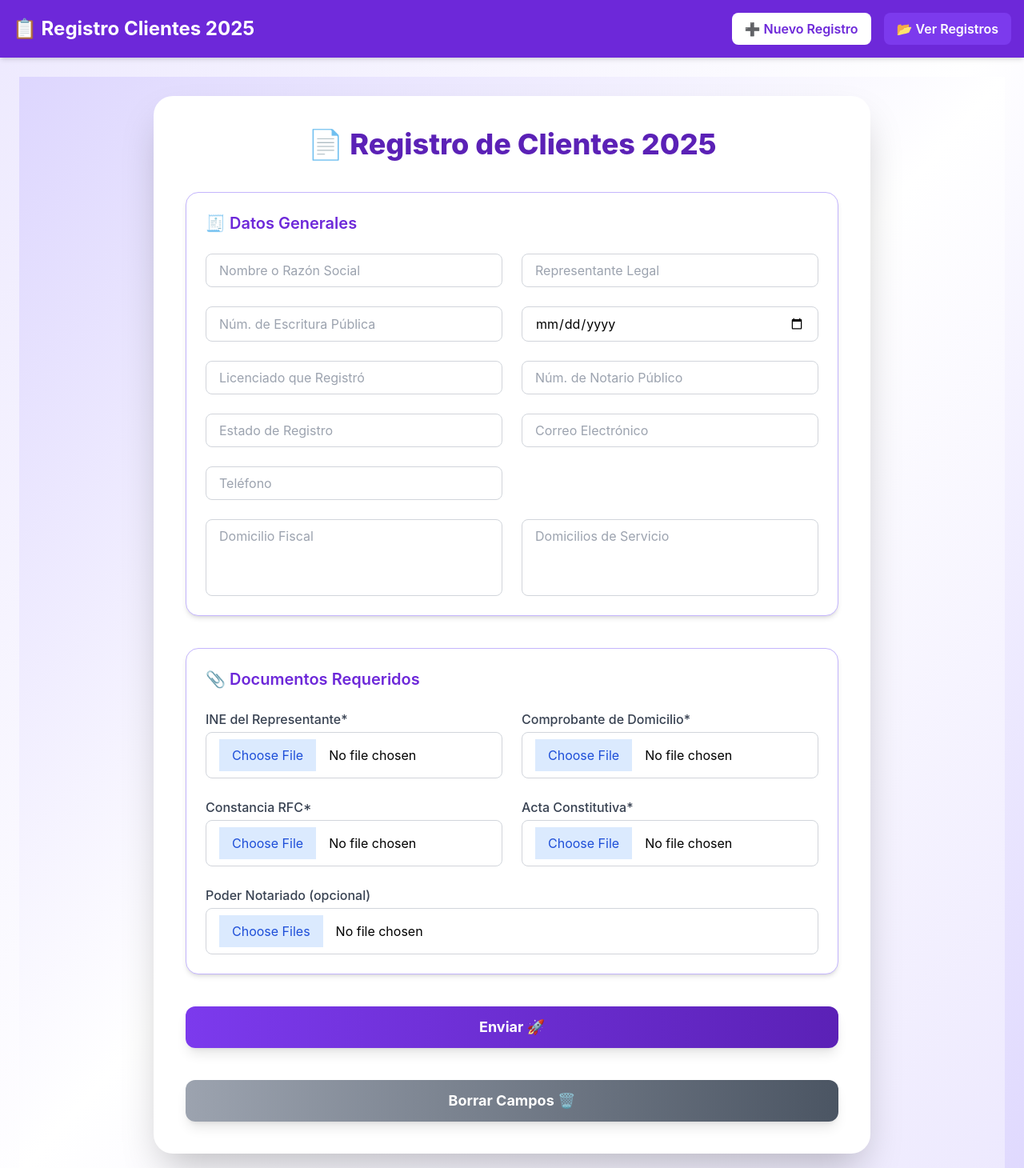
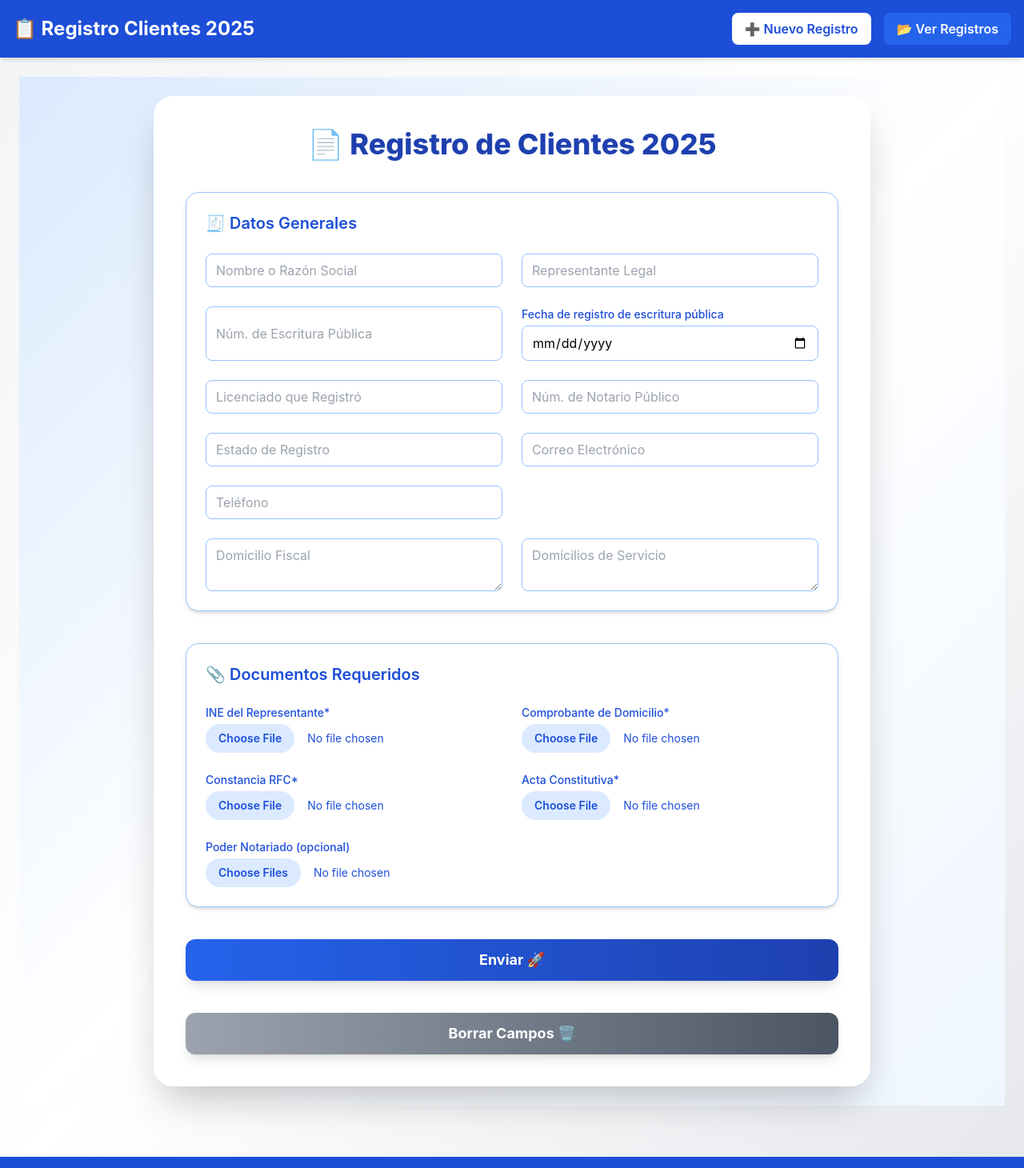
Before and after one commit to Jesus-007-cmd/registro-gastos-odes-frontend7, a React (Create React App) app: page / in a window 1280 px wide. Shown: the top 1460 px of the page at 80% size. Built offline with nearby package versions, Linux system fonts and the light colour scheme.

Commit message:
se realizan ajustes visuales

```diff
--- a/src/App.tsx
+++ b/src/App.tsx
@@ -6,16 +6,16 @@ const App: React.FC = () => {
   const [activeTab, setActiveTab] = useState<'form' | 'list'>('form');
 
   return (
-    <div className="min-h-screen bg-gradient-to-br from-violet-100 via-white to-violet-200">
-      <header className="bg-violet-700 text-white p-4 flex justify-between items-center shadow-md">
+    <div className="min-h-screen bg-gradient-to-br from-gray-100 via-white to-gray-200">
+      <header className="bg-blue-700 text-white p-4 flex justify-between items-center shadow-md">
         <h1 className="text-2xl font-bold">📋 Registro Clientes 2025</h1>
         <div className="space-x-4">
           <button
             onClick={() => setActiveTab('form')}
             className={`px-4 py-2 rounded-lg font-semibold transition ${
               activeTab === 'form'
-                ? 'bg-white text-violet-700'
-                : 'bg-violet-600 hover:bg-violet-500'
+                ? 'bg-white text-blue-700'
+                : 'bg-blue-600 hover:bg-blue-500'
             }`}
           >
             ➕ Nuevo Registro
@@ -24,8 +24,8 @@ const App: React.FC = () => {
             onClick={() => setActiveTab('list')}
             className={`px-4 py-2 rounded-lg font-semibold transition ${
               activeTab === 'list'
-                ? 'bg-white text-violet-700'
-                : 'bg-violet-600 hover:bg-violet-500'
+                ? 'bg-white text-blue-700'
+                : 'bg-blue-600 hover:bg-blue-500'
             }`}
           >
             📂 Ver Registros
@@ -38,7 +38,7 @@ const App: React.FC = () => {
         {activeTab === 'list' && <RegistrosList />}
       </main>
 
-      <footer className="bg-violet-700 text-white text-center py-3 mt-10">
+      <footer className="bg-blue-700 text-white text-center py-3 mt-10">
         © 2025 Registro Clientes — Creado con ❤️ por tu equipo
       </footer>
     </div>
--- a/src/components/ClienteForm.tsx
+++ b/src/components/ClienteForm.tsx
@@ -1,5 +1,4 @@
 import React, { useState, useRef } from 'react';
-// import axios from 'axios';
 import { API_BASE_URL } from '../config';
 
 type FormData = {
@@ -47,7 +46,8 @@ const ClienteForm: React.FC = () => {
     poderNotariado: null,
   });
 
-  // Refs para inputs de archivos
+  const [loading, setLoading] = useState(false);
+
   const ineRef = useRef<HTMLInputElement>(null);
   const comprobanteRef = useRef<HTMLInputElement>(null);
   const rfcRef = useRef<HTMLInputElement>(null);
@@ -66,6 +66,7 @@ const ClienteForm: React.FC = () => {
 
   const handleSubmit = async (e: React.FormEvent) => {
     e.preventDefault();
+    setLoading(true);
     const form = new FormData();
 
     Object.entries(formData).forEach(([key, value]) => {
@@ -86,11 +87,12 @@ const ClienteForm: React.FC = () => {
       console.log('✅ Respuesta backend:', data);
       alert(data.message);
 
-      // Limpiar campos después de enviar
       clearForm();
     } catch (err) {
       console.error('❌ Error al enviar datos:', err);
       alert('Error al enviar datos');
+    } finally {
+      setLoading(false);
     }
   };
 
@@ -115,7 +117,6 @@ const ClienteForm: React.FC = () => {
       actaConstitutiva: null,
       poderNotariado: null,
     });
-    // Limpiar inputs de archivo manualmente
     ineRef.current && (ineRef.current.value = '');
     comprobanteRef.current && (comprobanteRef.current.value = '');
     rfcRef.current && (rfcRef.current.value = '');
@@ -124,68 +125,91 @@ const ClienteForm: React.FC = () => {
   };
 
   return (
-    <div className="min-h-screen bg-gradient-to-br from-violet-200 via-white to-violet-100 flex items-center justify-center p-6">
+    <div className="min-h-screen bg-gradient-to-br from-blue-100 via-white to-blue-50 flex items-center justify-center p-6 relative">
+      {loading && (
+        <div className="absolute inset-0 bg-white bg-opacity-70 flex flex-col items-center justify-center z-50">
+          <div className="animate-spin rounded-full h-16 w-16 border-t-4 border-blue-600 border-solid"></div>
+          <p className="mt-4 text-blue-700 font-semibold">Registrando cliente...</p>
+        </div>
+      )}
       <form onSubmit={handleSubmit} className="w-full max-w-4xl bg-white rounded-3xl shadow-2xl p-10 space-y-10">
-        <h2 className="text-4xl font-extrabold text-center text-violet-800 mb-6">
+        <h2 className="text-4xl font-extrabold text-center text-blue-800 mb-6">
           📄 Registro de Clientes 2025
         </h2>
 
-        <div className="bg-white border border-violet-300 p-6 rounded-2xl shadow-md space-y-6">
-          <h3 className="text-xl font-semibold text-violet-700">🧾 Datos Generales</h3>
+        <div className="bg-white border border-blue-300 p-6 rounded-2xl shadow-md space-y-6">
+          <h3 className="text-xl font-semibold text-blue-700">🧾 Datos Generales</h3>
           <div className="grid grid-cols-1 md:grid-cols-2 gap-6">
-            <input name="razonSocial" placeholder="Nombre o Razón Social" required onChange={handleChange} className="input" value={formData.razonSocial} />
-            <input name="representanteLegal" placeholder="Representante Legal" required onChange={handleChange} className="input" value={formData.representanteLegal} />
-            <input name="numeroEscritura" placeholder="Núm. de Escritura Pública" required onChange={handleChange} className="input" value={formData.numeroEscritura} />
-            <input type="date" name="fechaEscritura" required onChange={handleChange} className="input" value={formData.fechaEscritura} />
-            <input name="licenciado" placeholder="Licenciado que Registró" required onChange={handleChange} className="input" value={formData.licenciado} />
-            <input name="numeroNotario" placeholder="Núm. de Notario Público" required onChange={handleChange} className="input" value={formData.numeroNotario} />
-            <input name="estadoRegistro" placeholder="Estado de Registro" required onChange={handleChange} className="input" value={formData.estadoRegistro} />
-            <input type="email" name="correo" placeholder="Correo Electrónico" required onChange={handleChange} className="input" value={formData.correo} />
-            <input name="telefono" placeholder="Teléfono" required onChange={handleChange} className="input" value={formData.telefono} />
+            <input name="razonSocial" placeholder="Nombre o Razón Social" required onChange={handleChange} className="border border-blue-300 rounded-lg px-3 py-2 focus:outline-none focus:ring-2 focus:ring-blue-400" value={formData.razonSocial} />
+            <input name="representanteLegal" placeholder="Representante Legal" required onChange={handleChange} className="border border-blue-300 rounded-lg px-3 py-2 focus:outline-none focus:ring-2 focus:ring-blue-400" value={formData.representanteLegal} />
+            <input name="numeroEscritura" placeholder="Núm. de Escritura Pública" required onChange={handleChange} className="border border-blue-300 rounded-lg px-3 py-2 focus:outline-none focus:ring-2 focus:ring-blue-400" value={formData.numeroEscritura} />
+
+            <div className="flex flex-col">
+              <label htmlFor="fechaEscritura" className="text-sm font-medium text-blue-700 mb-1">
+                Fecha de registro de escritura pública
+              </label>
+              <input
+                type="date"
+                id="fechaEscritura"
+                name="fechaEscritura"
+                required
+                onChange={handleChange}
+                className="border border-blue-300 rounded-lg px-3 py-2 focus:outline-none focus:ring-2 focus:ring-blue-400"
+                value={formData.fechaEscritura}
+              />
+            </div>
+
+            <input name="licenciado" placeholder="Licenciado que Registró" required onChange={handleChange} className="border border-blue-300 rounded-lg px-3 py-2 focus:outline-none focus:ring-2 focus:ring-blue-400" value={formData.licenciado} />
+            <input name="numeroNotario" placeholder="Núm. de Notario Público" required onChange={handleChange} className="border border-blue-300 rounded-lg px-3 py-2 focus:outline-none focus:ring-2 focus:ring-blue-400" value={formData.numeroNotario} />
+            <input name="estadoRegistro" placeholder="Estado de Registro" required onChange={handleChange} className="border border-blue-300 rounded-lg px-3 py-2 focus:outline-none focus:ring-2 focus:ring-blue-400" value={formData.estadoRegistro} />
+            <input type="email" name="correo" placeholder="Correo Electrónico" required onChange={handleChange} className="border border-blue-300 rounded-lg px-3 py-2 focus:outline-none focus:ring-2 focus:ring-blue-400" value={formData.correo} />
+            <input name="telefono" placeholder="Teléfono" required onChange={handleChange} className="border border-blue-300 rounded-lg px-3 py-2 focus:outline-none focus:ring-2 focus:ring-blue-400" value={formData.telefono} />
           </div>
           <div className="grid grid-cols-1 md:grid-cols-2 gap-6">
-            <textarea name="domicilioFiscal" placeholder="Domicilio Fiscal" required onChange={handleChange} className="textarea" value={formData.domicilioFiscal} />
-            <textarea name="domiciliosServicio" placeholder="Domicilios de Servicio" required onChange={handleChange} className="textarea" value={formData.domiciliosServicio} />
+            <textarea name="domicilioFiscal" placeholder="Domicilio Fiscal" required onChange={handleChange} className="border border-blue-300 rounded-lg px-3 py-2 focus:outline-none focus:ring-2 focus:ring-blue-400" value={formData.domicilioFiscal} />
+            <textarea name="domiciliosServicio" placeholder="Domicilios de Servicio" required onChange={handleChange} className="border border-blue-300 rounded-lg px-3 py-2 focus:outline-none focus:ring-2 focus:ring-blue-400" value={formData.domiciliosServicio} />
           </div>
         </div>
 
-        <div className="bg-white border border-violet-300 p-6 rounded-2xl shadow-md space-y-6">
-          <h3 className="text-xl font-semibold text-violet-700">📎 Documentos Requeridos</h3>
+        <div className="bg-white border border-blue-300 p-6 rounded-2xl shadow-md space-y-6">
+          <h3 className="text-xl font-semibold text-blue-700">📎 Documentos Requeridos</h3>
           <div className="grid grid-cols-1 sm:grid-cols-2 gap-6">
             <div>
-              <label className="label">INE del Representante*</label>
-              <input type="file" name="ine" ref={ineRef} required onChange={handleFileChange} className="file-input" />
+              <label className="text-sm font-medium text-blue-700 mb-1 block">INE del Representante*</label>
+              <input type="file" name="ine" ref={ineRef} required onChange={handleFileChange} className="block w-full text-sm text-blue-700 file:mr-4 file:py-2 file:px-4 file:rounded-full file:border-0 file:text-sm file:font-semibold file:bg-blue-100 file:text-blue-700 hover:file:bg-blue-200" />
             </div>
             <div>
-              <label className="label">Comprobante de Domicilio*</label>
-              <input type="file" name="comprobanteDomicilio" ref={comprobanteRef} required onChange={handleFileChange} className="file-input" />
+              <label className="text-sm font-medium text-blue-700 mb-1 block">Comprobante de Domicilio*</label>
+              <input type="file" name="comprobanteDomicilio" ref={comprobanteRef} required onChange={handleFileChange} className="block w-full text-sm text-blue-700 file:mr-4 file:py-2 file:px-4 file:rounded-full file:border-0 file:text-sm file:font-semibold file:bg-blue-100 file:text-blue-700 hover:file:bg-blue-200" />
             </div>
             <div>
-              <label className="label">Constancia RFC*</label>
-              <input type="file" name="constanciaRFC" ref={rfcRef} required onChange={handleFileChange} className="file-input" />
+              <label className="text-sm font-medium text-blue-700 mb-1 block">Constancia RFC*</label>
+              <input type="file" name="constanciaRFC" ref={rfcRef} required onChange={handleFileChange} className="block w-full text-sm text-blue-700 file:mr-4 file:py-2 file:px-4 file:rounded-full file:border-0 file:text-sm file:font-semibold file:bg-blue-100 file:text-blue-700 hover:file:bg-blue-200" />
             </div>
             <div>
-              <label className="label">Acta Constitutiva*</label>
-              <input type="file" name="actaConstitutiva" ref={actaRef} required onChange={handleFileChange} className="file-input" />
+              <label className="text-sm font-medium text-blue-700 mb-1 block">Acta Constitutiva*</label>
+              <input type="file" name="actaConstitutiva" ref={actaRef} required onChange={handleFileChange} className="block w-full text-sm text-blue-700 file:mr-4 file:py-2 file:px-4 file:rounded-full file:border-0 file:text-sm file:font-semibold file:bg-blue-100 file:text-blue-700 hover:file:bg-blue-200" />
             </div>
             <div className="sm:col-span-2">
-              <label className="label">Poder Notariado (opcional)</label>
-              <input type="file" name="poderNotariado" ref={poderRef} multiple onChange={handleFileChange} className="file-input" />
+              <label className="text-sm font-medium text-blue-700 mb-1 block">Poder Notariado (opcional)</label>
+              <input type="file" name="poderNotariado" ref={poderRef} multiple onChange={handleFileChange} className="block w-full text-sm text-blue-700 file:mr-4 file:py-2 file:px-4 file:rounded-full file:border-0 file:text-sm file:font-semibold file:bg-blue-100 file:text-blue-700 hover:file:bg-blue-200" />
             </div>
           </div>
         </div>
 
         <button
           type="submit"
-          className="w-full py-3 rounded-xl bg-gradient-to-r from-violet-600 to-violet-800 hover:from-violet-700 hover:to-violet-900 text-white font-bold text-lg transition shadow-lg"
+          disabled={loading}
+          className={`w-full py-3 rounded-xl font-bold text-lg transition shadow-lg ${loading ? 'bg-blue-400 cursor-not-allowed' : 'bg-gradient-to-r from-blue-600 to-blue-800 hover:from-blue-700 hover:to-blue-900 text-white'}`}
         >
-          Enviar 🚀
+          {loading ? 'Enviando...' : 'Enviar 🚀'}
         </button>
 
         <button
           type="button"
           onClick={clearForm}
-          className="w-full py-3 rounded-xl bg-gradient-to-r from-gray-400 to-gray-600 hover:from-gray-500 hover:to-gray-700 text-white font-bold text-lg transition shadow-lg mt-4"
+          disabled={loading}
+          className={`w-full py-3 rounded-xl font-bold text-lg transition shadow-lg mt-4 ${loading ? 'bg-gray-400 cursor-not-allowed' : 'bg-gradient-to-r from-gray-400 to-gray-600 hover:from-gray-500 hover:to-gray-700 text-white'}`}
         >
           Borrar Campos 🗑️
         </button>
--- a/src/components/RegistroList.tsx
+++ b/src/components/RegistroList.tsx
@@ -20,6 +20,15 @@ interface RegistroDetalle {
   telefono: string;
 }
 
+// Mapeo de claves para detectar conceptos
+const archivoConceptos: Record<string, string> = {
+  ine: 'INE del Representante',
+  comprobante: 'Comprobante de Domicilio',
+  rfc: 'Constancia RFC',
+  acta: 'Acta Constitutiva',
+  poder: 'Poder Notariado',
+};
+
 const RegistrosList: React.FC = () => {
   const [registros, setRegistros] = useState<Registro[]>([]);
   const [detalles, setDetalles] = useState<Record<string, RegistroDetalle | null>>({});
@@ -33,7 +42,6 @@ const RegistrosList: React.FC = () => {
         const data = await res.json();
         setRegistros(data.registros);
 
-        // Obtener detalles de cada registro
         const detallesData: Record<string, RegistroDetalle | null> = {};
         for (const reg of data.registros) {
           if (reg.registro) {
@@ -66,69 +74,103 @@ const RegistrosList: React.FC = () => {
     }
   };
 
-  const manejarDescarga = async (archivo: string) => {
+  const manejarDescarga = async (archivo: string, razonSocial: string, conceptoTexto: string) => {
     const signedUrl = await obtenerLinkFirmado(archivo);
     if (signedUrl) {
-      window.open(signedUrl, '_blank');
+      const extension = archivo.split('.').pop() || 'pdf';
+      const nombreArchivo = `${razonSocial}-${conceptoTexto}.${extension}`;
+
+      const link = document.createElement('a');
+      link.href = signedUrl;
+      link.download = nombreArchivo;
+      document.body.appendChild(link);
+      link.click();
+      document.body.removeChild(link);
     } else {
       alert('❌ No se pudo obtener el enlace de descarga');
     }
   };
 
   if (loading) {
-    return <div className="text-center p-10 text-violet-700">⏳ Cargando registros...</div>;
+    return (
+      <div className="min-h-screen flex flex-col items-center justify-center text-blue-700">
+        <div className="animate-spin rounded-full h-16 w-16 border-t-4 border-blue-600 border-solid mb-4"></div>
+        <p className="text-lg font-semibold">Cargando registros…</p>
+        <p className="text-sm text-gray-600">Puede tardar hasta 15 segundos</p>
+      </div>
+    );
   }
 
   if (error) {
-    return <div className="text-center p-10 text-red-600">❌ {error}</div>;
+    return <div className="text-center p-10 text-red-500">❌ {error}</div>;
   }
 
   return (
     <div className="p-6">
-      <h2 className="text-3xl font-bold mb-6 text-center text-violet-800">📂 Registros Detallados</h2>
+      <h2 className="text-3xl font-bold mb-6 text-center text-blue-800">📋 Registros Detallados</h2>
       <div className="grid grid-cols-1 gap-8">
         {registros.map((registro, idx) => {
           const detalle = registro.registro ? detalles[registro.registro] : null;
+          const archivosUnicos = registro.archivos
+            ? registro.archivos.filter((item, index, self) => self.indexOf(item) === index)
+            : [];
 
           return (
-            <div key={idx} className="bg-white rounded-xl shadow p-6 space-y-4 border border-violet-300">
-              <h3 className="text-2xl font-semibold text-violet-700">
+            <div
+              key={idx}
+              className="bg-white rounded-xl shadow-lg border border-blue-300 p-6 space-y-4 md:grid md:grid-cols-2 md:gap-8"
+            >
+              {/* Columna izquierda */}
+              <div className="flex flex-col justify-between h-full space-y-2">
+                <h3 className="text-2xl font-semibold text-blue-700 mb-2">
                   {detalle?.razonSocial || 'Sin datos principales'}
                 </h3>
-
                 {detalle ? (
-                <div className="bg-violet-50 p-4 rounded space-y-1 text-sm">
-                  <p><strong>Representante Legal:</strong> {detalle.representanteLegal}</p>
-                  <p><strong>Número Escritura:</strong> {detalle.numeroEscritura}</p>
-                  <p><strong>Fecha Escritura:</strong> {detalle.fechaEscritura}</p>
-                  <p><strong>Licenciado:</strong> {detalle.licenciado}</p>
-                  <p><strong>Número Notario:</strong> {detalle.numeroNotario}</p>
-                  <p><strong>Estado Registro:</strong> {detalle.estadoRegistro}</p>
-                  <p><strong>Domicilio Fiscal:</strong> {detalle.domicilioFiscal}</p>
-                  <p><strong>Domicilios de Servicio:</strong> {detalle.domiciliosServicio}</p>
-                  <p><strong>Correo:</strong> {detalle.correo}</p>
-                  <p><strong>Teléfono:</strong> {detalle.telefono}</p>
+                  <div className="bg-gray-50 p-4 rounded space-y-1 text-sm h-full">
+                    <p><strong className="text-blue-600">👤 Representante Legal:</strong> {detalle.representanteLegal}</p>
+                    <p><strong className="text-blue-600">📑 Número Escritura:</strong> {detalle.numeroEscritura}</p>
+                    <p><strong className="text-blue-600">📅 Fecha de registro de escritura pública:</strong> {detalle.fechaEscritura}</p>
+                    <p><strong className="text-blue-600">⚖️ Licenciado:</strong> {detalle.licenciado}</p>
+                    <p><strong className="text-blue-600">✒️ Número Notario:</strong> {detalle.numeroNotario}</p>
+                    <p><strong className="text-blue-600">🏛️ Estado Registro:</strong> {detalle.estadoRegistro}</p>
+                    <p><strong className="text-blue-600">🏠 Domicilio Fiscal:</strong> {detalle.domicilioFiscal}</p>
+                    <p><strong className="text-blue-600">📍 Domicilios de Servicio:</strong> {detalle.domiciliosServicio}</p>
+                    <p><strong className="text-blue-600">📧 Correo:</strong> {detalle.correo}</p>
+                    <p><strong className="text-blue-600">📞 Teléfono:</strong> {detalle.telefono}</p>
                   </div>
                 ) : (
                   <p className="text-sm text-gray-500">No se encontraron datos principales.</p>
                 )}
+              </div>
 
-              <div>
-                <h4 className="text-sm font-semibold text-violet-600 mb-2">Archivos relacionados:</h4>
-                {registro.archivos.length > 0 ? (
-                  <div className="flex flex-wrap gap-2">
-                    {registro.archivos.map((archivo, i) => (
+              {/* Columna derecha */}
+              <div className="flex flex-col justify-start items-center w-full h-full">
+                <h4 className="text-lg font-semibold text-orange-600 mb-4">📂 Archivos para descarga</h4>
+                {archivosUnicos.length > 0 ? (
+                  <div className="flex flex-col gap-3 w-full">
+                    {archivosUnicos.map((archivo, i) => {
+                      const claveDetectada = Object.keys(archivoConceptos).find(key =>
+                        archivo.toLowerCase().includes(key)
+                      );
+                      const conceptoTexto = claveDetectada
+                        ? archivoConceptos[claveDetectada]
+                        : archivo.split('_').slice(1).join('_');
+
+                      return (
+                        <div key={i} className="flex items-center gap-3 justify-start w-full">
                           <button
-                        key={i}
-                        onClick={() => manejarDescarga(archivo)}
-                        className="px-3 py-1 bg-violet-600 hover:bg-violet-700 text-white text-sm rounded shadow transition"
+                            onClick={() => manejarDescarga(archivo, detalle?.razonSocial || 'Empresa', conceptoTexto)}
+                            className="p-2 bg-blue-500 hover:bg-blue-600 text-white rounded-full shadow transition"
                           >
-                        📥 {archivo.split('_').slice(1).join('_')}
+                            ⬇️
                           </button>
-                    ))}
+                          <span className="text-blue-700 text-sm break-words">{conceptoTexto}</span>
+                        </div>
+                      );
+                    })}
                   </div>
                 ) : (
-                  <p className="text-gray-500 text-sm">No hay archivos adicionales</p>
+                  <p className="text-gray-500 text-sm text-center w-full">No hay archivos disponibles</p>
                 )}
               </div>
             </div>
```
Lines whose indentation alone changed are shown as unchanged.
